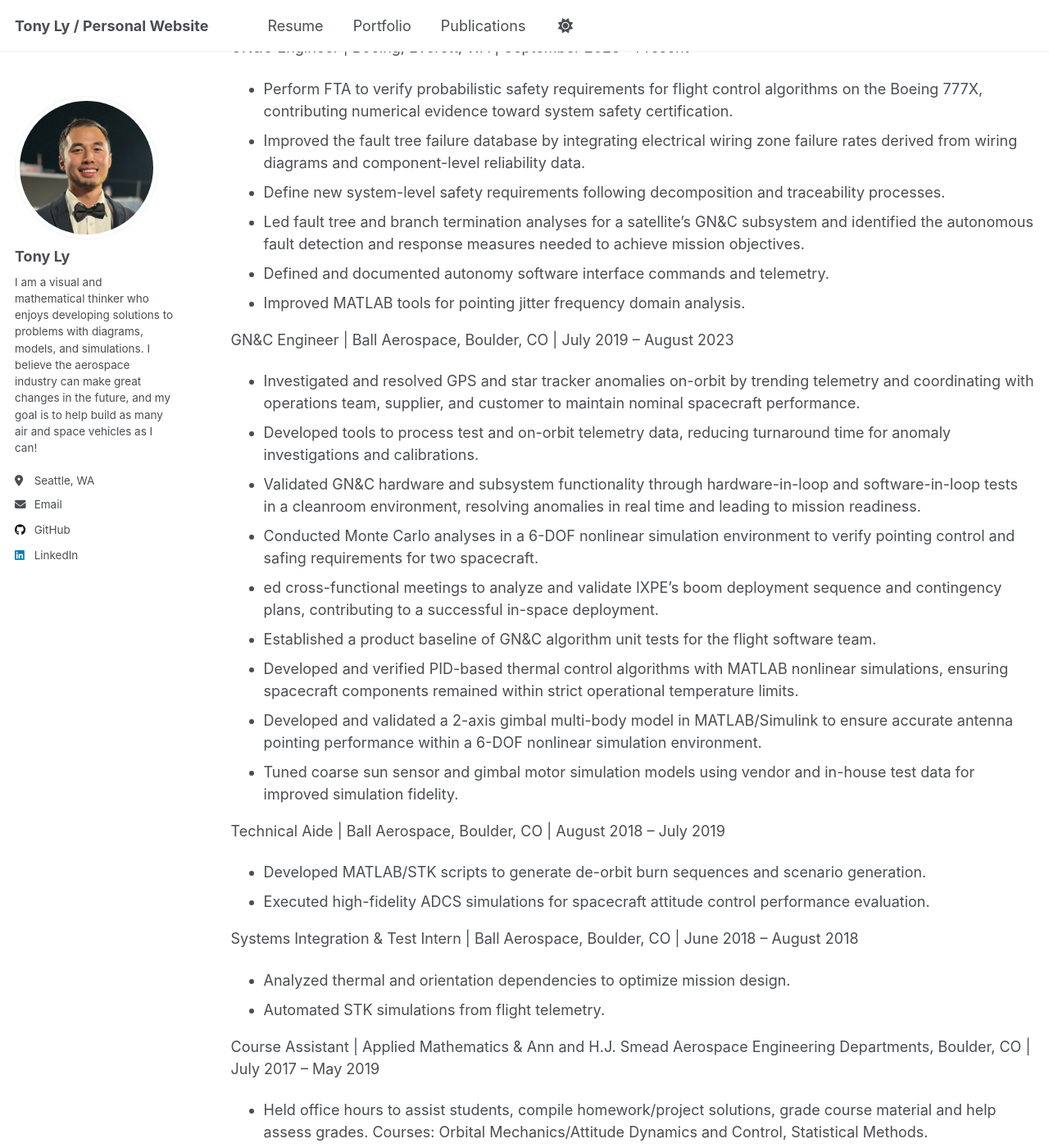
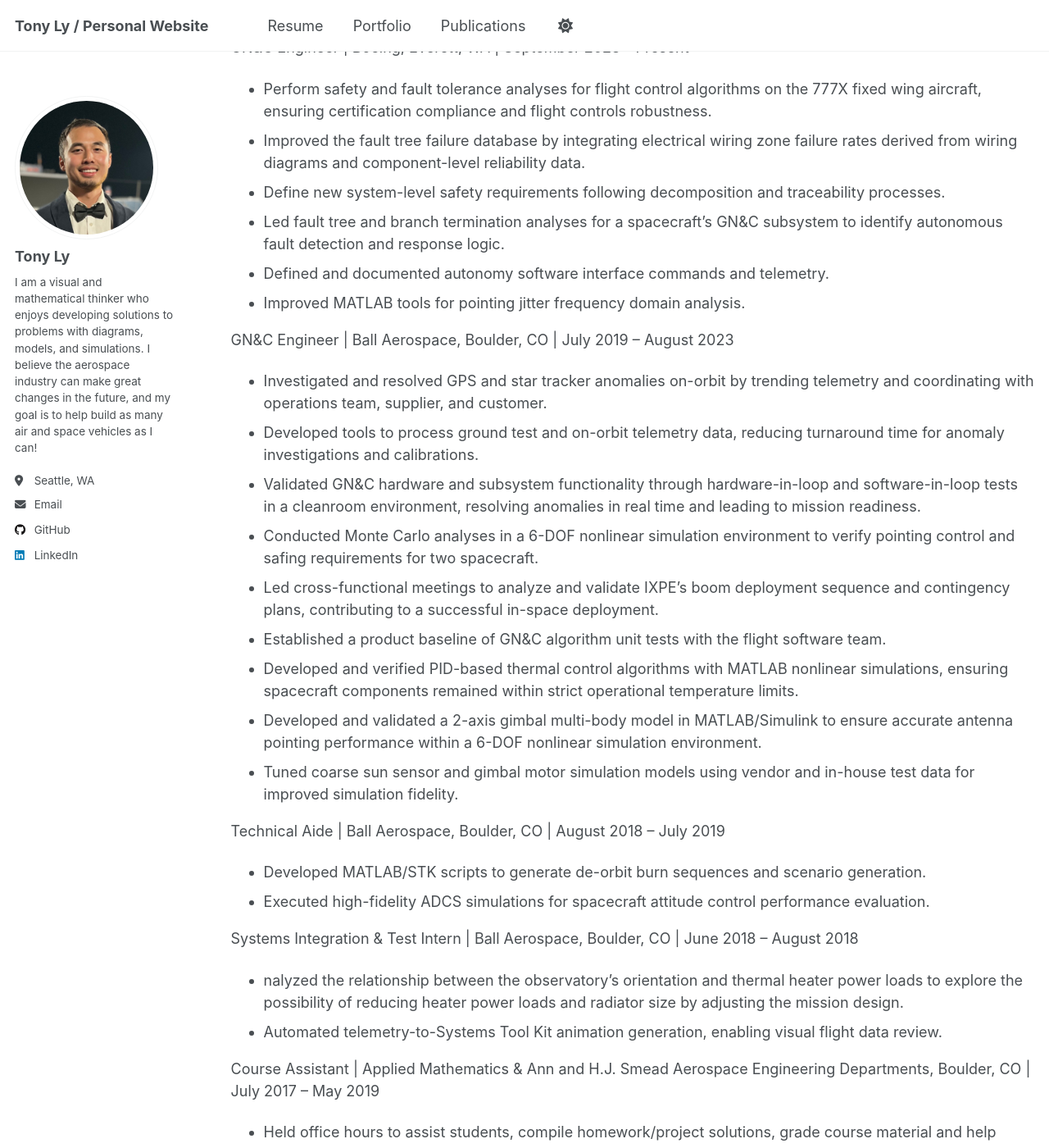
Before and after one commit to TonyDTiger/TonyDTiger.github.io, a Jekyll site: the page built from _pages/resume.md, in a window 1280 px wide and 1400 px high, scrolled down 1368 px. Shown: the whole window at 82% size. Built offline with Jekyll 4.4.1, drawn with Linux system fonts in a browser that asks for light colours; a script that is not in the unit is left out; some of the changed text lies outside the part shown.

Commit message:
Slight clarifications to resume page

```diff
--- a/_pages/resume.md
+++ b/_pages/resume.md
@@ -54,22 +54,20 @@ Fault Management:
 Work experience
 ======
 GN&C Engineer | Boeing, Everett, WA | September 2023 - Present
-* Perform FTA to verify probabilistic safety requirements for flight control algorithms on the Boeing
-777X, contributing numerical evidence toward system safety certification.
-* Improved the fault tree failure database by integrating electrical wiring zone failure rates derived from
-wiring diagrams and component-level reliability data.
+* Perform safety and fault tolerance analyses for flight control algorithms on the 777X fixed wing aircraft, ensuring certification compliance and flight controls robustness.
+* Improved the fault tree failure database by integrating electrical wiring zone failure rates derived from wiring diagrams and component-level reliability data.
 * Define new system-level safety requirements following decomposition and traceability processes.
-* Led fault tree and branch termination analyses for a satellite’s GN&C subsystem and identified the autonomous fault detection and response measures needed to achieve mission objectives.
+* Led fault tree and branch termination analyses for a spacecraft’s GN&C subsystem to identify autonomous fault detection and response logic.
 * Defined and documented autonomy software interface commands and telemetry.
 * Improved MATLAB tools for pointing jitter frequency domain analysis.
 
 GN&C Engineer | Ball Aerospace, Boulder, CO | July 2019 – August 2023
-* Investigated and resolved GPS and star tracker anomalies on-orbit by trending telemetry and coordinating with operations team, supplier, and customer to maintain nominal spacecraft performance.
-* Developed tools to process test and on-orbit telemetry data, reducing turnaround time for anomaly investigations and calibrations.
+* Investigated and resolved GPS and star tracker anomalies on-orbit by trending telemetry and coordinating with operations team, supplier, and customer.
+* Developed tools to process ground test and on-orbit telemetry data, reducing turnaround time for anomaly investigations and calibrations.
 * Validated GN&C hardware and subsystem functionality through hardware-in-loop and software-in-loop tests in a cleanroom environment, resolving anomalies in real time and leading to mission readiness.
 * Conducted Monte Carlo analyses in a 6-DOF nonlinear simulation environment to verify pointing control and safing requirements for two spacecraft.
-* ed cross-functional meetings to analyze and validate IXPE’s boom deployment sequence and contingency plans, contributing to a successful in-space deployment.
-* Established a product baseline of GN&C algorithm unit tests for the flight software team.
+* Led cross-functional meetings to analyze and validate IXPE’s boom deployment sequence and contingency plans, contributing to a successful in-space deployment.
+* Established a product baseline of GN&C algorithm unit tests with the flight software team.
 * Developed and verified PID-based thermal control algorithms with MATLAB nonlinear simulations, ensuring spacecraft components remained within strict operational temperature limits.
 * Developed and validated a 2-axis gimbal multi-body model in MATLAB/Simulink to ensure accurate antenna pointing performance within a 6-DOF nonlinear simulation environment.
 * Tuned coarse sun sensor and gimbal motor simulation models using vendor and in-house test data for improved simulation fidelity.
@@ -79,8 +77,8 @@ Technical Aide | Ball Aerospace, Boulder, CO | August 2018 – July 2019
 * Executed high-fidelity ADCS simulations for spacecraft attitude control performance evaluation.
 
 Systems Integration & Test Intern | Ball Aerospace, Boulder, CO | June 2018 – August 2018
-* Analyzed thermal and orientation dependencies to optimize mission design.
-* Automated STK simulations from flight telemetry.
+* nalyzed the relationship between the observatory's orientation and thermal heater power loads to explore the possibility of reducing heater power loads and radiator size by adjusting the mission design.
+* Automated telemetry-to-Systems Tool Kit animation generation, enabling visual flight data review.
 
 Course Assistant | Applied Mathematics & Ann and H.J. Smead Aerospace Engineering Departments, Boulder, CO | July 2017 – May 2019
 * Held office hours to assist students, compile homework/project solutions, grade course material and help assess grades. Courses: Orbital Mechanics/Attitude Dynamics and Control, Statistical Methods.
@@ -94,7 +92,7 @@ Personal GN&C Projects | August 2024 - Present
 
 CubeSat Design (SolarCube) | January 2018– May 2018
 University of Colorado Boulder, Boulder, CO
-* Created a closed-loop 6-DOF simulator from scratch to evaluate actuator sizing, PD control response, momentum management, and available time to transit.
+* Created a closed-loop 6-DOF simulator from scratch to evaluate actuator sizing, PD control response, momentum management, and available time to transit for a rigid body satellite under atmospheric, graviational, and solar radiation disturbance torques.
 * [Cool satellite ground tracking simulation that I put together!](https://drive.google.com/file/d/1UGWogkpv6JH0efh2DyCAycW9bmp2JZB5/view)
 
 Autonomous Capture of a 2-DOF CubeSat | August 2016 – May 2017
```
